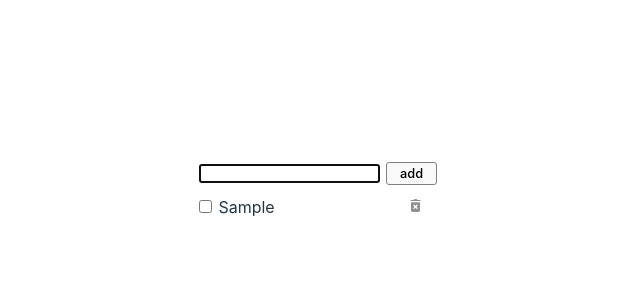
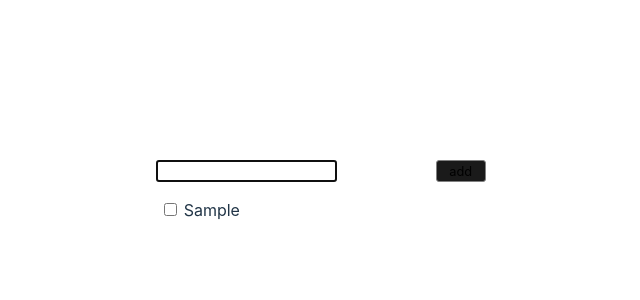
Before and after one commit to booi-dev/todo-redux-app, a React (Vite) app: page / in a window 1280 px wide. Both pictures are taken after typing "Sample" into the empty fields and a click on the button "add". Shown: the top 300 px of the page, without its empty margins (319-959 px from the left). Built offline with nearby package versions, Linux system fonts and the light colour scheme.

Commit message:
Add hover effect to reveal btn icon

```diff
--- a/src/App.css
+++ b/src/App.css
@@ -3,13 +3,8 @@
   margin-top: 10%;
   margin-inline: auto;
   padding: 2rem;
-  /* text-align: center; */
 }
 
-.card {
-  padding: 2em;
+.App {
+  width: 330px;
 }
-
-.read-the-docs {
-  color: #888;
-}
--- a/src/components/Todo.css
+++ b/src/components/Todo.css
@@ -1,21 +1,33 @@
+:root {
+  --bg-card: rgb(54, 54, 54);
+}
+
 .todo {
   display: flex;
   align-items: center;
   justify-content: space-between;
-  margin-block: 0.6em;
+  gap: 10%;
+  margin-block: 0.5em;
+  padding: 0.5em;
+  cursor: pointer;
+}
+
+.todo:hover {
+  background: var(--bg-card);
 }
 
 .checkbox--todo {
   margin-right: 0.5em;
 }
 
-.del-btn--todo {
+.del-btn--todo.show {
+  display: block;
   background: transparent;
   border: 1px solid transparent;
 }
 
-.del-btn--todo:hover {
-  border: 1px solid rgb(221, 10, 10);
+.del-btn--todo {
+  display: none;
 }
 
 .del-btn--todo img {
--- a/src/components/Todo.jsx
+++ b/src/components/Todo.jsx
@@ -4,14 +4,19 @@ import './Todo.css'
 import deleteIcon from '../assets/delete.png';
 
 function Todo({ todo }) {
-    // console.log(todo)
+    const [btnClass, setBtnClass] = useState('del-btn--todo')
+
     return (
-        <div className='todo'>
+        <div
+            className='todo'
+            onMouseEnter={() => setBtnClass('del-btn--todo show')}
+            onMouseLeave={() => setBtnClass('del-btn--todo')}
+        >
             <div>
                 <input type="checkbox" className='checkbox--todo' />
                 <span>{todo.task}</span>
             </div>
-            <button className='del-btn--todo'>
+            <button className={btnClass}>
                 <img src={deleteIcon} />
             </button>
         </div>
--- a/src/components/TodoForm.jsx
+++ b/src/components/TodoForm.jsx
@@ -1,6 +1,7 @@
 import { useState, useRef, useEffect } from 'react'
 import { nanoid } from 'nanoid';
 import { format } from 'date-fns';
+import './todoForm.css'
 
 let date = new Date()
 let dateFormated = format(date, 'dd-MMM')
@@ -49,7 +50,7 @@ function TodoInput({ handleTodoAdd }) {
 
     return (
         <>
-            <form onSubmit={submitHandler}>
+            <form onSubmit={submitHandler} className='form'>
                 <input
                     ref={inputRef}
                     onChange={inputHandler}
--- /dev/null
+++ b/src/components/todoForm.css
@@ -0,0 +1,21 @@
+.form {
+  display: flex;
+  justify-content: space-between;
+  gap: 10%;
+}
+
+.form button {
+  border-radius: 3px;
+  border: 1px solid grey;
+  padding: 0.2em 1em;
+  font-size: 0.8em;
+  font-family: inherit;
+  background-color: #1a1a1a;
+  cursor: pointer;
+  transition: border-color 0.25s;
+}
+
+.form button:focus,
+.form button:focus-visible {
+  outline: 4px auto -webkit-focus-ring-color;
+}
--- a/src/index.css
+++ b/src/index.css
@@ -42,26 +42,6 @@ h1 {
   line-height: 1.1;
 }
 
-button {
-  border-radius: 3px;
-  border: 1px solid grey;
-  padding: 0.2em 1em;
-  margin: 0 0.5em;
-  font-size: 0.8em;
-  font-weight: 500;
-  font-family: inherit;
-  background-color: #1a1a1a;
-  cursor: pointer;
-  transition: border-color 0.25s;
-}
-button:hover {
-  border-color: #646cff;
-}
-button:focus,
-button:focus-visible {
-  outline: 4px auto -webkit-focus-ring-color;
-}
-
 @media (prefers-color-scheme: light) {
   :root {
     color: #213547;
```
